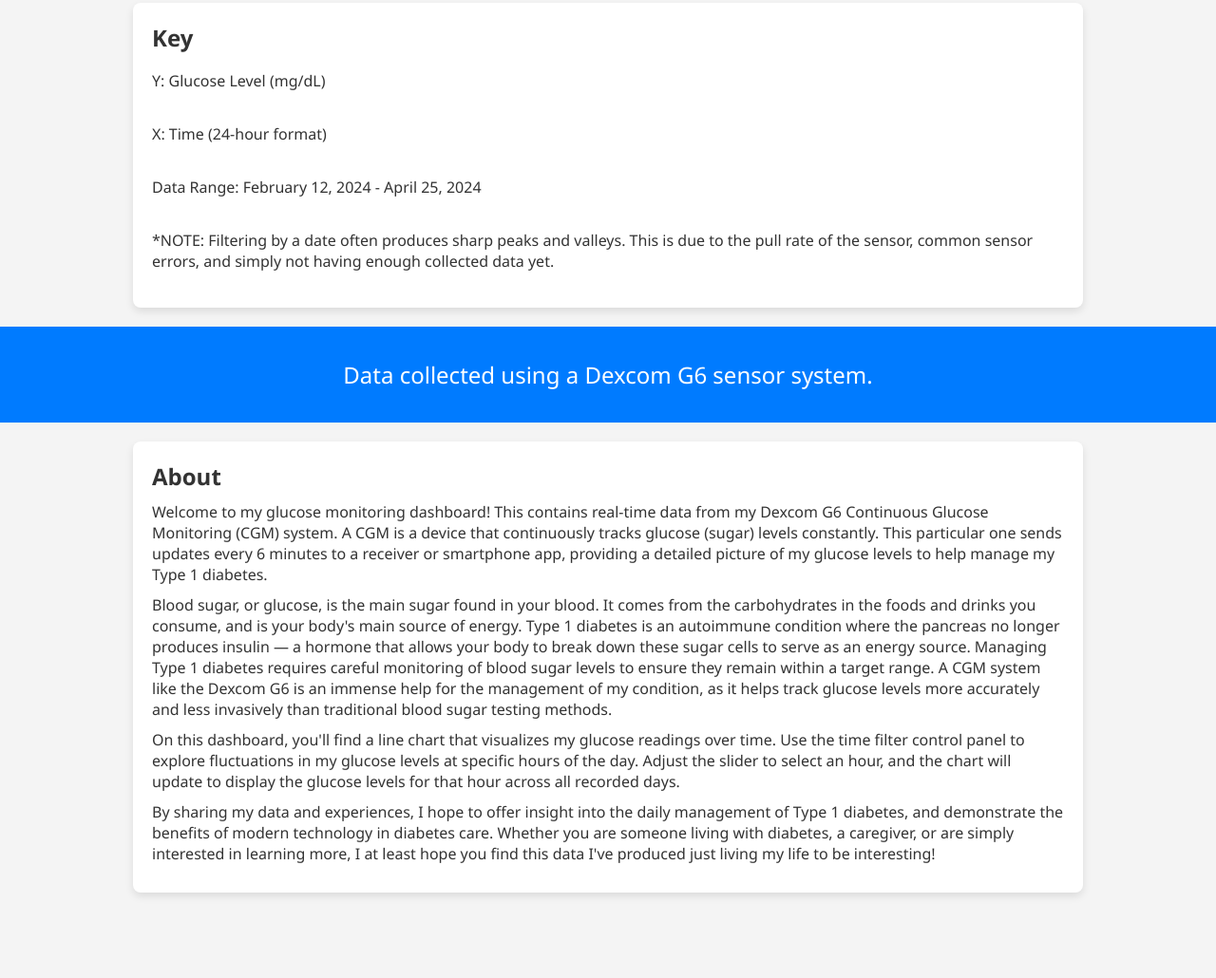
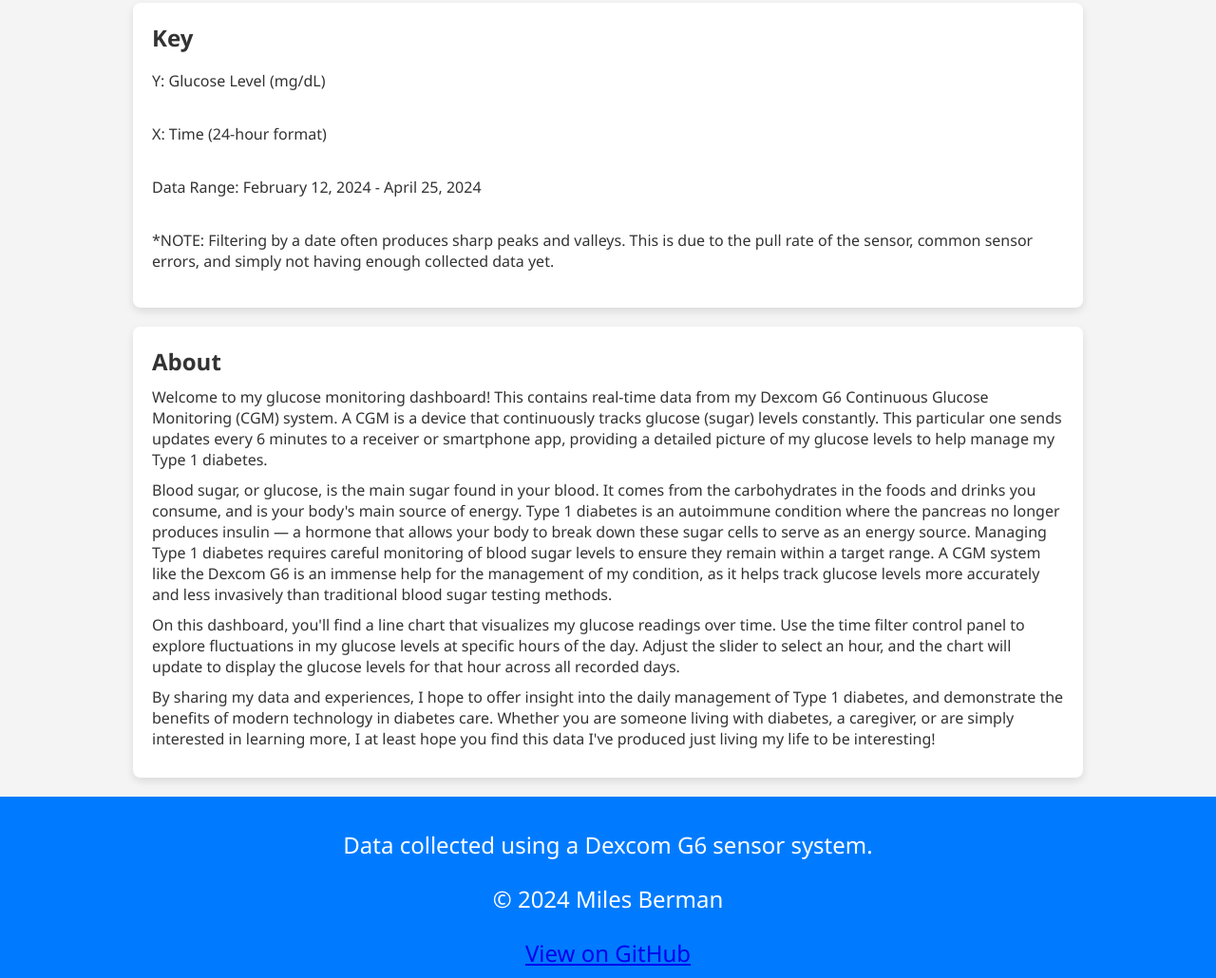
Before and after one commit to mbermanUCSC/CGM_Vis, a plain HTML site: page index.html in a window 1280 px wide. Shown: the part 734-1764 px from the top of the page at 95% size. Before the commit the page ends 1694 px from the top, so only its background shows below. Drawn offline with nearby package versions, Linux system fonts and the light colour scheme.

Commit message:
Update index.html

```diff
--- a/index.html
+++ b/index.html
@@ -51,10 +51,6 @@
         </div>
 
     </section>
-    <!-- chart footer -->
-    <footer class="main-footer">
-        <p>Data collected using a Dexcom G6 sensor system.</p>
-    </footer>
     <!-- about section -->
     <section class="about">
         <h2>About</h2>
@@ -72,7 +68,13 @@
 
         <p>By sharing my data and experiences, I hope to offer insight into the daily management of Type 1 diabetes, and demonstrate the benefits of modern technology in diabetes care. Whether you are someone living with diabetes, a caregiver, or are simply interested in learning more, I at least hope you find this data I've produced just living my life to be interesting!</p>
     </section>
-
+    <!-- footer -->
+    <footer class="main-footer">
+        <p>Data collected using a Dexcom G6 sensor system.</p>
+        <!-- copyright -->
+        <p>&copy; 2024 Miles Berman</p>
+        <a href="https://github.com/mbermanUCSC/CGM_Vis?tab=readme-ov-files" target="_blank">View on GitHub</a>
+    </footer>
 
     <script src="script.js"></script>
 </body>
```
